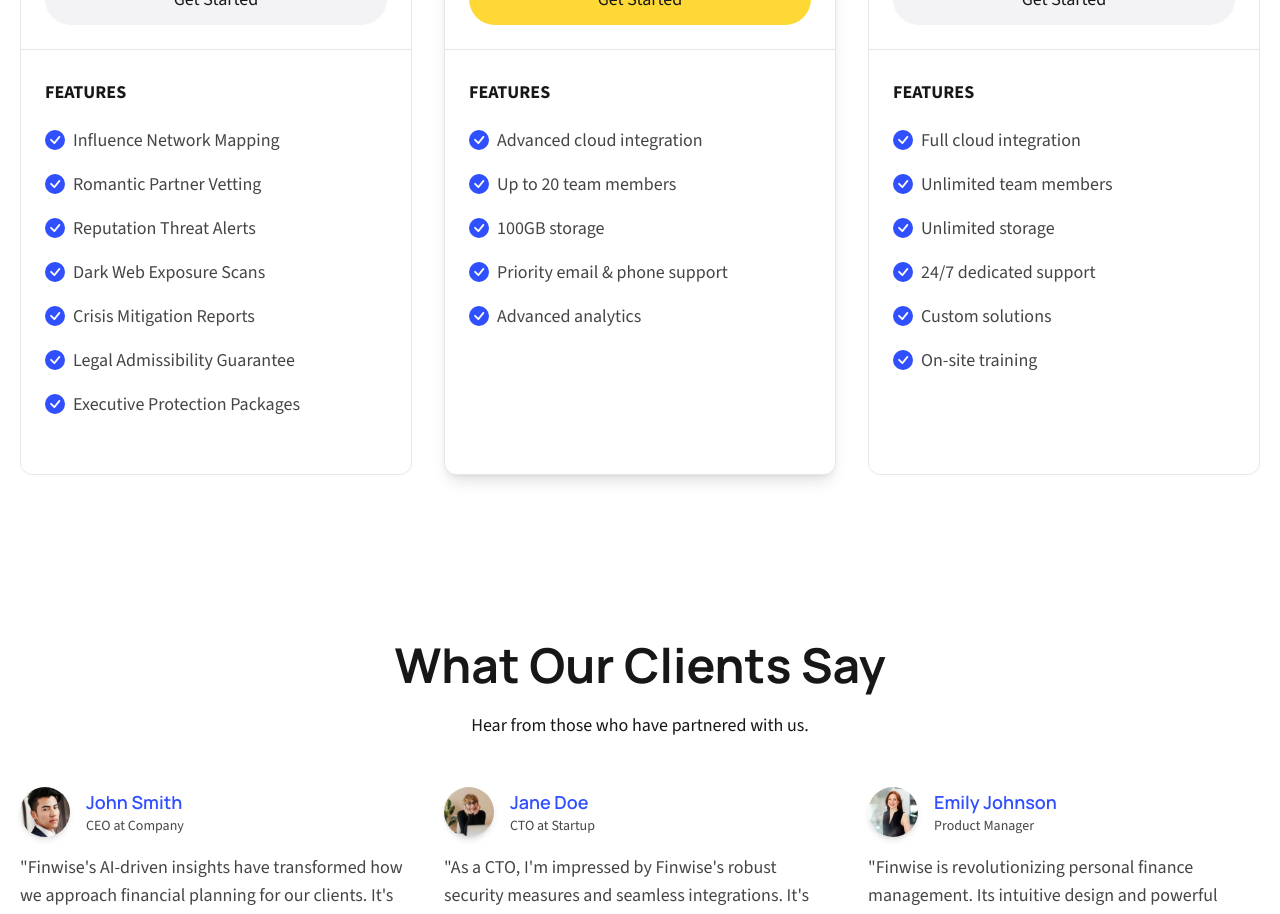
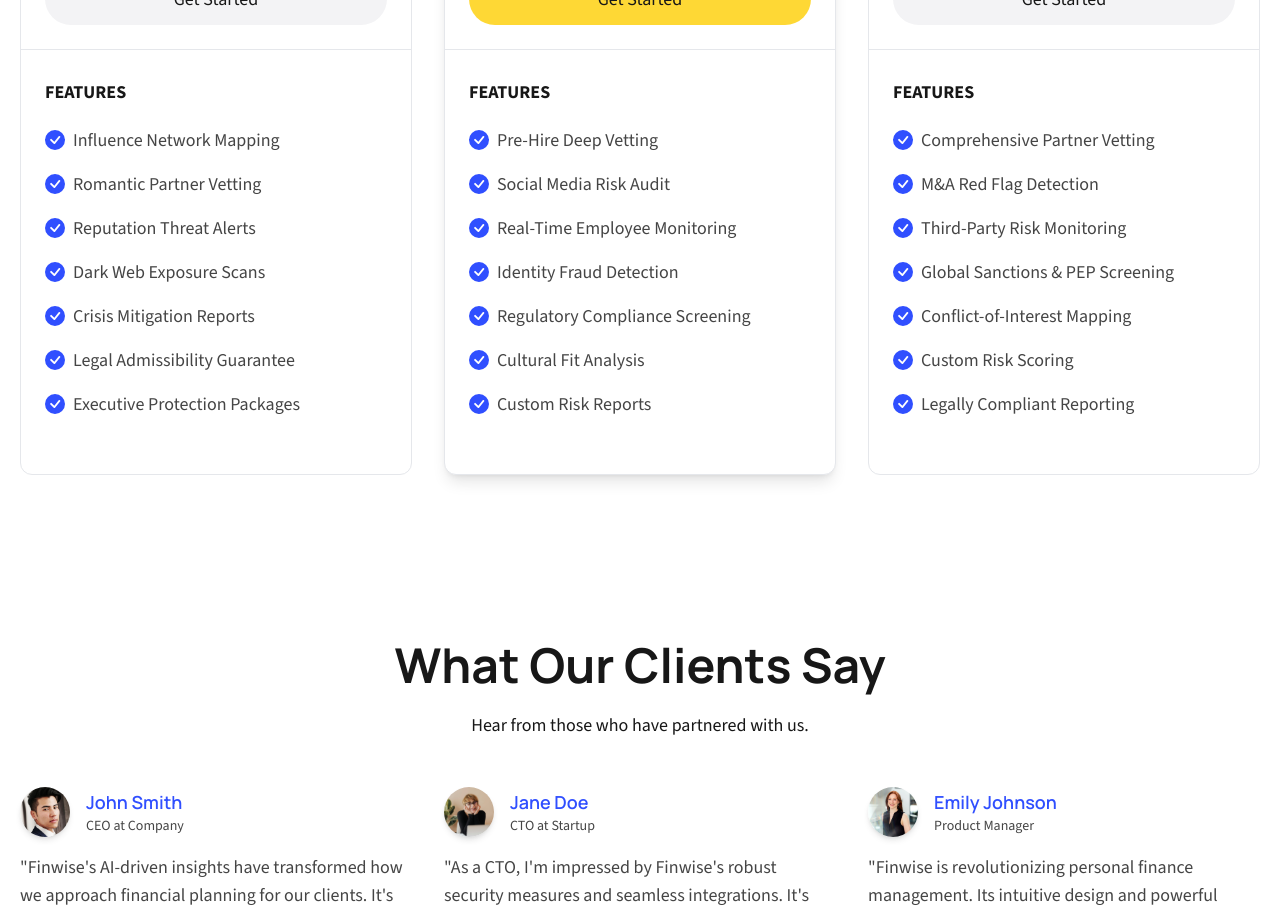
Before and after one commit to Cavianto/sentinela, a Next.js app: page / in a window 1280 px wide. Shown: the part 4180-5094 px from the top of the page. Built offline with nearby package versions, Linux system fonts and the light colour scheme.

Commit message:
Update pricing.ts

```diff
--- a/src/data/pricing.ts
+++ b/src/data/pricing.ts
@@ -18,23 +18,26 @@ export const tiers: IPricing[] = [
         name: 'HR Shield OSINT',
         price: 299,
         features: [
-            'Advanced cloud integration',
-            'Up to 20 team members',
-            '100GB storage',
-            'Priority email & phone support',
-            'Advanced analytics',
+            'Pre-Hire Deep Vetting',
+            'Social Media Risk Audit',
+            'Real-Time Employee Monitoring',
+            'Identity Fraud Detection',
+            'Regulatory Compliance Screening',
+            'Cultural Fit Analysis',
+            'Custom Risk Reports',
         ],
     },
     {
         name: 'Corporate Shield OSINT',
         price: 'Custom',
         features: [
-            'Full cloud integration',
-            'Unlimited team members',
-            'Unlimited storage',
-            '24/7 dedicated support',
-            'Custom solutions',
-            'On-site training',
+            'Comprehensive Partner Vetting',
+            'M&A Red Flag Detection',
+            'Third-Party Risk Monitoring',
+            'Global Sanctions & PEP Screening',
+            'Conflict-of-Interest Mapping',
+            'Custom Risk Scoring',
+            'Legally Compliant Reporting',
         ],
     },
 ]
```
